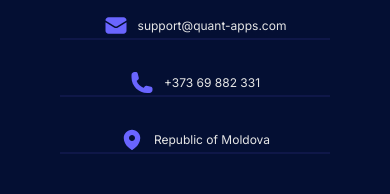
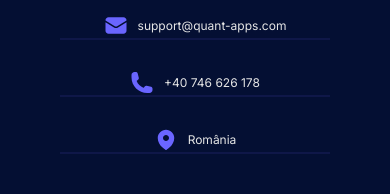
Before and after one commit to R-Gutu/Quant_Apps_Next, a Next.js app in the folder quant-app/: page /en/about-us in a window 390 px wide. Shown: the part 6984-7178 px from the top of the page. Built offline with nearby package versions, Linux system fonts and the light colour scheme.

Commit message:
Update contact details: phone numbers and locations in Footer, PCMenu, localization files, SchemaOrg, and PhoneButton.

```diff
--- a/quant-app/app/[locale]/_components/Footer.tsx
+++ b/quant-app/app/[locale]/_components/Footer.tsx
@@ -75,14 +75,14 @@ const Footer = async () => {
             <div className="max-smallest:w-full">
               <div className="flex items-center justify-center gap-[10px]">
                 <Image width={24} height={24} src='/images/icons/phone.svg' alt="email"/>
-                +373 69 882 331
+                +40 746 626 178
               </div>
               <hr className="border-[#6A65FF1A] border-[1px]" />
             </div>
             <div className="max-smallest:w-full">
               <div className="flex items-center justify-center gap-[10px]">
                 <Image width={24} height={24} src='/images/icons/geolocation.svg' alt="email"/>
-                Republic of Moldova
+                România
               </div>
               <hr className="border-[#6A65FF1A] border-[1px]" />
             </div>
--- a/quant-app/app/[locale]/_components/PCMenu.tsx
+++ b/quant-app/app/[locale]/_components/PCMenu.tsx
@@ -37,8 +37,8 @@ const PCMenu = ({ setMenuVisible, setTalkModalOpen }: { setMenuVisible: React.Di
                 </nav>
                 <div className="flex items-center">
                     {/* Номер телефона - виден только на больших экранах */}
-                    <a href="tel:+37369882331" className="text-white text-[16px] font-medium mr-[20px] hidden big:block">
-                        +373 69 882 331
+                    <a href="tel:+40746626178" className="text-white text-[16px] font-medium mr-[20px] hidden big:block">
+                        +40 746 626 178
                     </a>
 
                     <span className="mr-[33px] hidden small:block"><LanguageSwitcher /></span>
--- a/quant-app/app/[locale]/_components/SchemaOrg.tsx
+++ b/quant-app/app/[locale]/_components/SchemaOrg.tsx
@@ -231,7 +231,7 @@ const jsonLd = {
             "@type": "ContactPoint",
             "contactType": "customer service",
             "email": "info@quant-apps.com",
-            "telephone": "+37369882331",
+            "telephone": "+40746626178",
             "availableLanguage": ["English", "Romanian", "Russian"]
         }
     ]
--- a/quant-app/components/PhoneButton.tsx
+++ b/quant-app/components/PhoneButton.tsx
@@ -22,7 +22,7 @@ export default function PhoneButton() {
             {open && (
                 <div className="absolute bottom-20 right-0 flex flex-col gap-2 animate-fadeIn">
                     <a
-                        href="tel:+37369882331"
+                        href="tel:+40746626178"
                         className="flex items-center gap-3 px-4 py-3 rounded-xl bg-gradient-to-r from-blue-500 to-blue-600 text-white shadow-md hover:shadow-lg hover:brightness-110 transition-all duration-200"
                     >
                         <Phone size={18} />
--- a/quant-app/messages/en.json
+++ b/quant-app/messages/en.json
@@ -475,8 +475,8 @@
     },
     "contactInfo": {
       "email": "support@quant-apps.com",
-      "phone": "+373 69 882 331",
-      "location": "Republic of Moldova"
+      "phone": "+40 746 626 178",
+      "location": "România"
     },
     "intro": "Quant-Apps (\"we,\" \"our,\" or \"us\") is committed to protecting your privacy. This Privacy Policy explains how we collect, use, disclose, and safeguard your information when you visit our website or use our services. By accessing our website or services, you agree to the terms of this Privacy Policy. If you do not agree, please do not use our services.",
     "sections": {
@@ -532,8 +532,8 @@
     },
     "contactInfo": {
       "email": "support@quant-apps.com",
-      "phone": "+373 69 882 331",
-      "location": "Republic of Moldova"
+      "phone": "+40 746 626 178",
+      "location": "România"
     },
     "intro": "Welcome to Quant-Apps! Please read these Terms of Use (\"Terms\") carefully before using our website and services. By accessing or using Quant-Apps (\"we,\" \"our,\" or \"us\"), you agree to be bound by these Terms. If you do not agree, please do not use our services.",
     "sections": {
```
Also changed, not shown: quant-app/messages/ro.json, quant-app/messages/ru.json.
